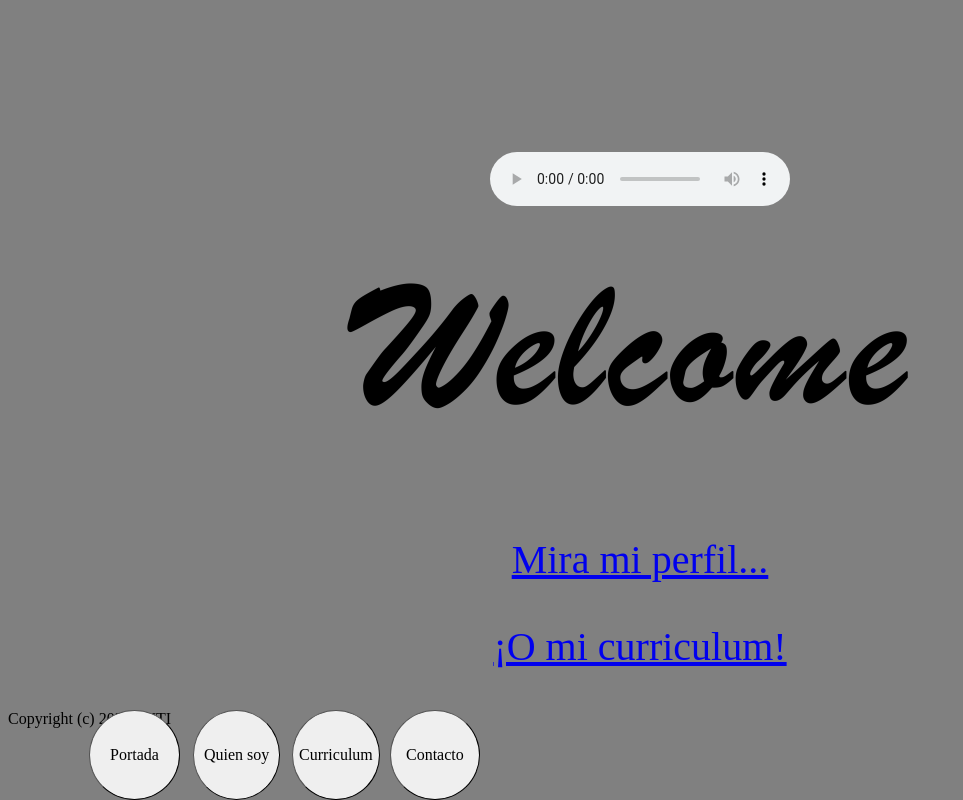
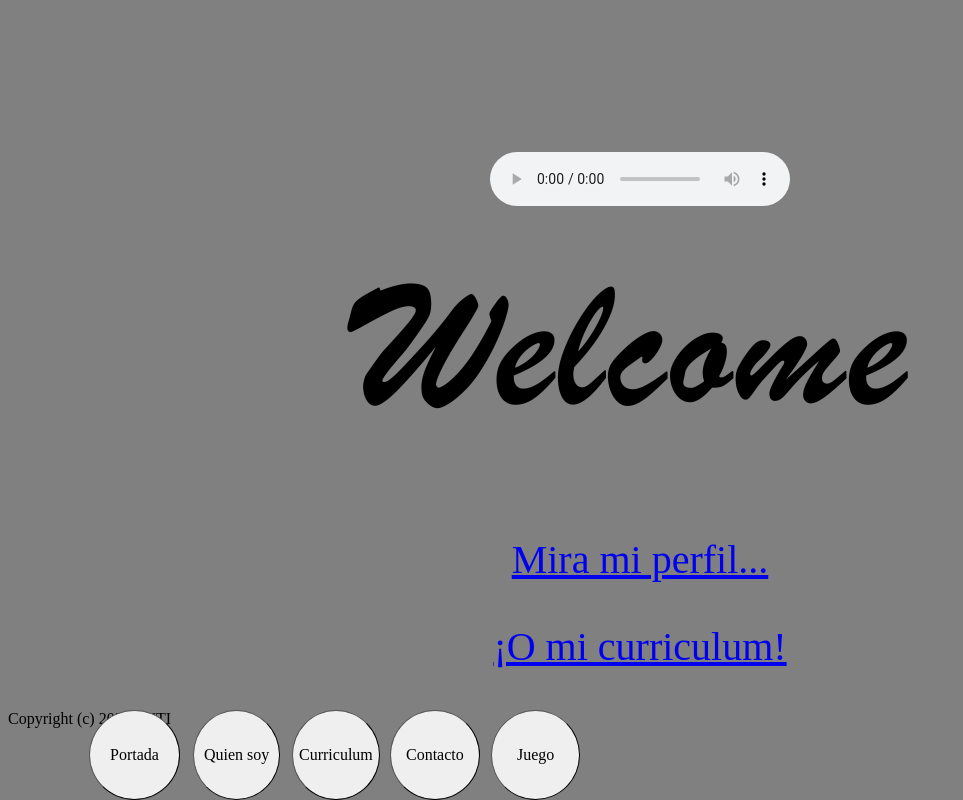
Before and after one commit to MiguelAngelEnti/MiguelAngelEnti.github.io, a plain HTML site: page index.html in a window 1280 px wide. Shown: the part 366-1166 px from the top of the page, without its empty margins (0-963 px from the left). Drawn offline with Linux system fonts and the light colour scheme; a web font is replaced by a local one.

Commit message:
bar update

```diff
--- a/index.html
+++ b/index.html
@@ -55,6 +55,7 @@
 					<a href="aboutme.html" class="quiensoy">Quien soy</a>
 					<a href="cv.html" class="cur">Curriculum</a>
 					<a href="login.html" class="log">Contacto</a>
+					<a href="game.html" class="gem">Juego</a>
 				</ul>
 			</nav>
 		</article>
```
